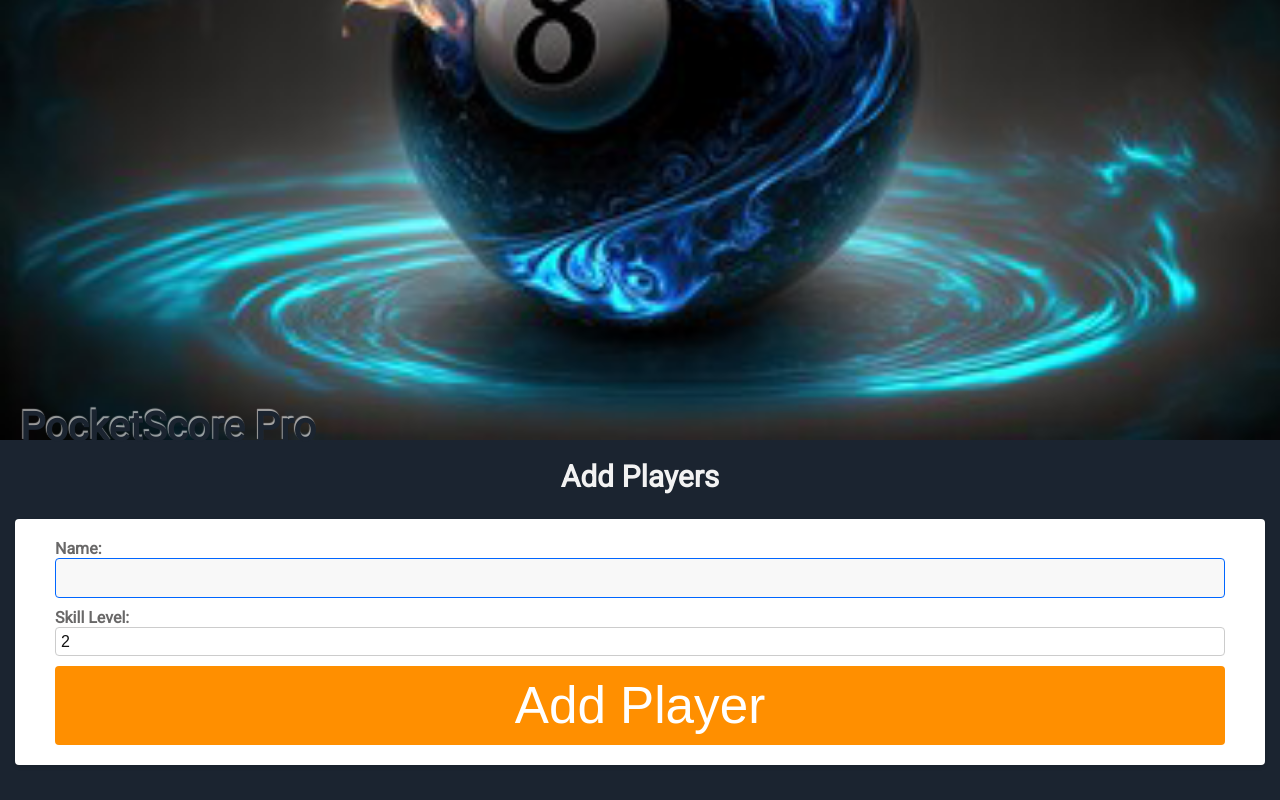
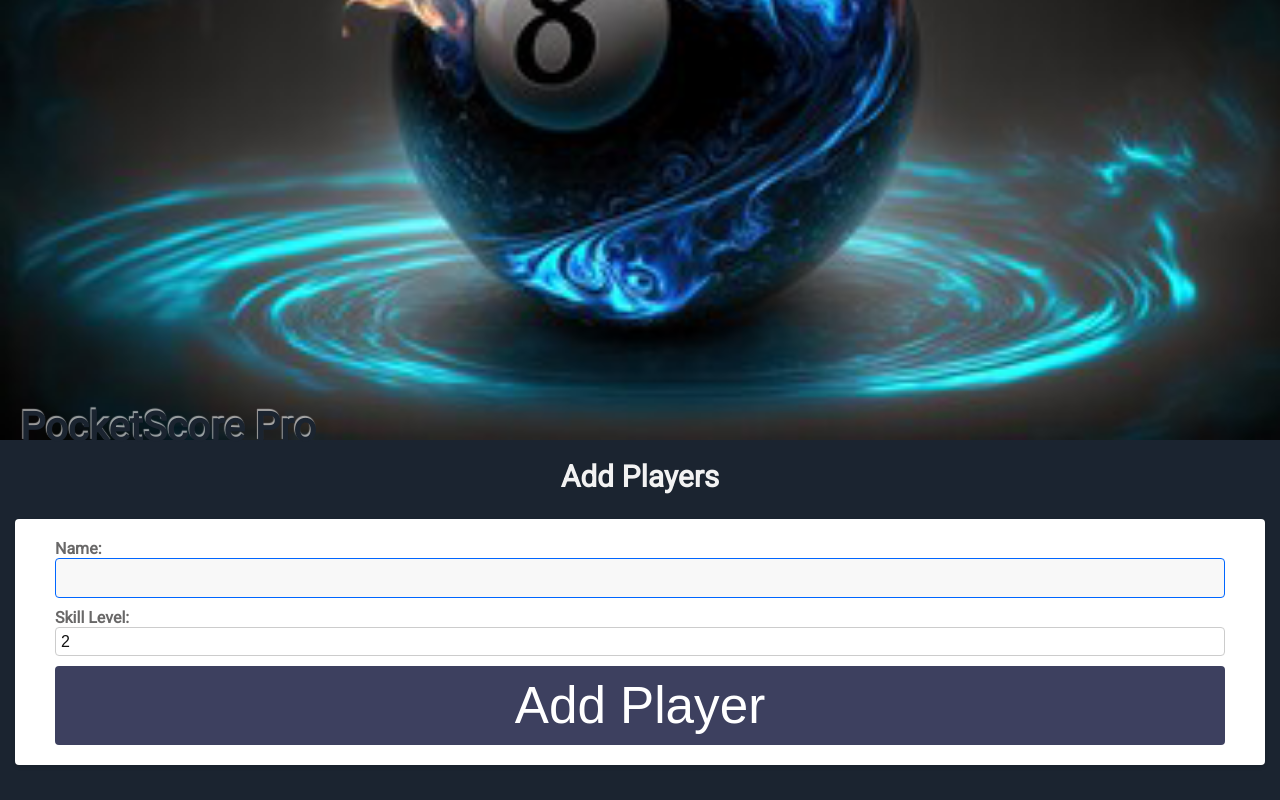
Before and after one commit to Tejas108/pocketscore, a Next.js app: page / in a window 1280 px wide. In both pictures the pointer is over the button "Add Player". Shown: the part 416-1216 px from the top of the page. Built offline with nearby package versions, Linux system fonts and the light colour scheme.

Commit message:
more tweaks

```diff
--- a/src/pages/index.js
+++ b/src/pages/index.js
@@ -8,7 +8,6 @@ export default function Home() {
   if (isMatchOn) {
     return <Match />;
   }
-
   return (
     <main className='players-start'>
       {players.length < 2 &&
--- a/src/styles/globals.scss
+++ b/src/styles/globals.scss
@@ -244,8 +244,8 @@ button {
   padding: 10px 20px;
   transition: background-color 0.3s ease;
   width: 100%;
-  &:hover {
-    background-color: #ff8f00;
+  &:hover, &:active {
+    background-color: darken($card-bg, 10%);
   }
 }
 @media screen and (max-width: 768px) {
@@ -445,7 +445,7 @@ select::after {
 /* Hover and focus styles */
 select:hover,
 select:focus {
-  border-color: #0066ff;
+  border-color: #0066ff !important;
 }
 
 /* Disabled state */
```
